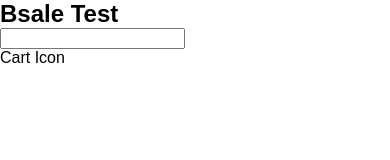
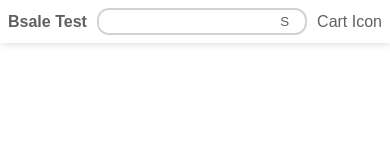
Before and after one commit to ZambranoBeicker/store-mysql, a website built with webpack: page src/template.html in a window 390 px wide. Built offline with nearby package versions, Linux system fonts and the light colour scheme.

Commit message:
feat:add button to search bar
Add button to search bar that will trigger the 'search' event. Move
border styles from search bar input to search bar container and change
media query as well

```diff
--- a/src/css/header.css
+++ b/src/css/header.css
@@ -15,19 +15,25 @@ header {
 .header__search-bar {
   display: flex;
   width: 55%;
+  border-radius: 0.75rem;
+  border: 2px solid lightgray;
+  overflow: hidden;
 }
 
 .header__search-bar input {
   width: 100%;
   flex: 1;
-  border-radius: 0.75rem;
-  border: 2px solid lightgray;
   padding: 0.25rem 0.5rem;
   color: var(--font-color);
+  border: 0;
 }
 
 .header__search-bar input:focus-visible {
   outline: none;
+}
+
+.header__button {
+  width: 2.5rem;
 }
 
 @media screen and (min-width: 1024px) {
@@ -37,10 +43,10 @@ header {
 
   .header__search-bar input {
     padding: 0.5rem 0.5rem;
-    border-radius: 1rem;
   }
 
   .header__search-bar {
     width: 75%;
+    border-radius: 1rem;
   }
 }
--- a/src/css/index.css
+++ b/src/css/index.css
@@ -1,7 +1,13 @@
+@import './header.css';
+@import './variables.css';
+
 body {
   margin: 0;
   padding: 0;
   font-family: Arial, Helvetica, sans-serif;
+}
+
+* {
   color: var(--font-color);
 }
 
@@ -12,11 +18,13 @@ h4 {
   margin: 0;
 }
 
+button {
+  background: transparent;
+  border: 0;
+}
+
 .container {
   max-width: 1024px;
   margin-left: auto;
   margin-right: auto;
 }
-
-@import './header.css';
-@import './variables.css';
--- a/src/template.html
+++ b/src/template.html
@@ -16,6 +16,7 @@
         </div>
         <div class="header__search-bar">
           <input type="text" name="" id="" />
+          <button class="header__button">S</button>
         </div>
         <div>Cart Icon</div>
       </div>
```
